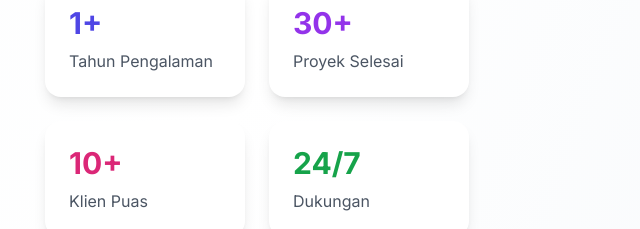
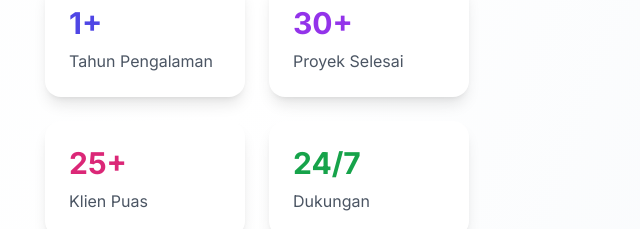
Before and after one commit to alcxaa/Portofolio, a plain HTML site: page index.html in a window 1280 px wide. Shown: the part 1113-1342 px from the top of the page, 619-1259 px from the left. Drawn offline with nearby package versions, Linux system fonts and the light colour scheme.

Commit message:
index.html

```diff
--- a/index.html
+++ b/index.html
@@ -243,7 +243,7 @@
                         <div class="text-gray-600">Proyek Selesai</div>
                     </div>
                     <div class="bg-white p-6 rounded-2xl shadow-lg hover:shadow-xl transition-shadow duration-300">
-                        <div class="text-3xl font-bold text-pink-600 mb-2">10+</div>
+                        <div class="text-3xl font-bold text-pink-600 mb-2">25+</div>
                         <div class="text-gray-600">Klien Puas</div>
                     </div>
                     <div class="bg-white p-6 rounded-2xl shadow-lg hover:shadow-xl transition-shadow duration-300">
```
